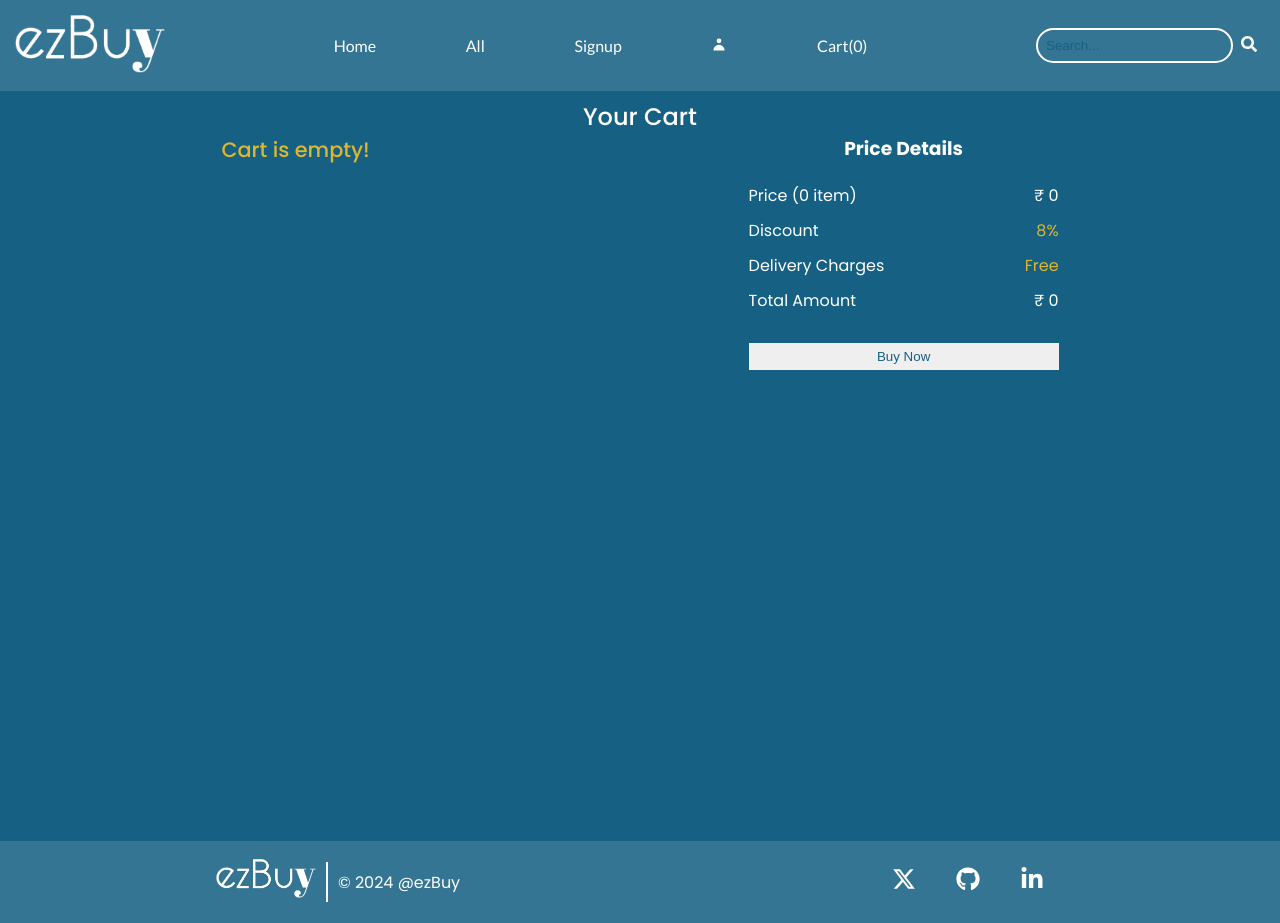
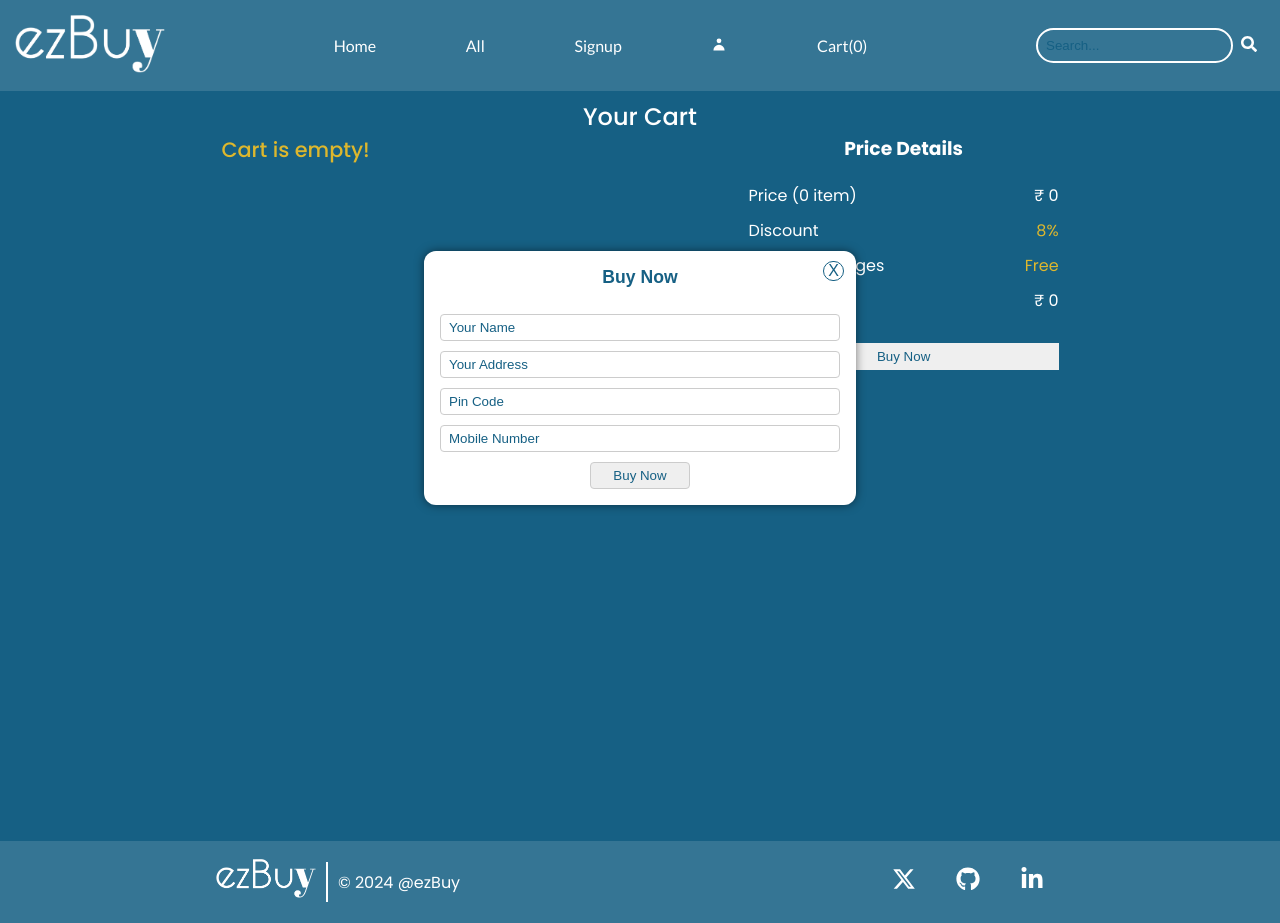
Before and after one commit to aruntutter/react-ecommerce-crud-app, a React (Vite) app: page /cart in a window 1280 px wide. Both pictures are taken after a click on the button "Buy Now". Built offline with nearby package versions, Linux system fonts and the light colour scheme; no server answers; the database is empty.

Commit message:
BuyNowModal created (open modal, close modal)

```diff
--- /dev/null
+++ b/src/components/buyNowModal/BuyNowModal.css
@@ -0,0 +1,102 @@
+/* BuyNowModal.css */
+.buy-now-page {
+  top: 50%;
+  left: 50%;
+  transform: translate(-50%, -50%);
+  width: 100%;
+  /* height: 100vh; */
+  position: relative;
+  font-family: Arial, Helvetica, sans-serif;
+  z-index: 999;
+}
+
+.close-button {
+  position: absolute;
+  top: 10px;
+  right: 12px;
+  background: none;
+  border: none;
+  font-size: 16px;
+  color: #166084;
+  cursor: pointer;
+  border: 1px solid #166084;
+  border-radius: 50px;
+  padding: 0px 4px;
+}
+
+.buy-now-form {
+  position: absolute;
+  top: 50%;
+  left: 50%;
+  transform: translate(-50%, -50%);
+  max-width: 500px;
+  background-color: #ffffff;
+  padding: 1rem;
+  border-radius: 12px;
+  display: flex;
+  align-items: center;
+  flex-direction: column;
+  gap: 10px;
+  box-shadow: 0px 0px 10px 0px rgba(0, 0, 0, 0.5);
+}
+
+.buy-now-heading h2 {
+  font-size: 1.1rem;
+  font-weight: 600;
+  margin-bottom: 1rem;
+  color: #166084;
+  font-family: inherit;
+}
+
+.buy-now-input-container input {
+  font-family: inherit;
+  width: 400px;
+  padding: 5px 8px;
+  border: 1px solid #ccc;
+  background-color: transparent;
+  color: #166084;
+  border-radius: 4px;
+
+  resize: none;
+  outline: none;
+}
+
+.buy-now-input-container input::placeholder {
+  color: #166084;
+}
+
+input::-webkit-outer-spin-button,
+input::-webkit-inner-spin-button {
+  -webkit-appearance: none;
+  margin: 0;
+}
+
+.buy-now-button-container button {
+  width: 100px;
+  padding: 5px 0;
+  border: none;
+  border-radius: 4px;
+  cursor: pointer;
+  border: 1px solid #ccc;
+  transition: box-shadow 0.2s;
+  color: #166084;
+}
+
+.buy-now-button-container button:hover {
+  cursor: pointer;
+}
+
+.buy-now-button-container button:active {
+  background-color: #ccc;
+  box-shadow: 0 0 5px rgba(0, 0, 0, 0.5);
+}
+
+@media screen and (max-width: 450px) {
+  .buy-now-form {
+    max-width: 350px;
+  }
+
+  .buy-now-input-container input {
+    width: 250px;
+  }
+}
--- /dev/null
+++ b/src/components/buyNowModal/BuyNowModal.jsx
@@ -0,0 +1,66 @@
+import "./BuyNowModal.css";
+
+const BuyNowModal = ({ onClose }) => {
+  const handleClose = () => {
+    if (onClose) {
+      onClose();
+    }
+  };
+  return (
+    <div className="buy-now-page">
+      {/* Buy Now Form */}
+      <div className="buy-now-form">
+        {/* Top Heading */}
+        <div className="buy-now-heading">
+          <h2>Buy Now</h2>
+          {/* Close Button */}
+          <button className="close-button" onClick={handleClose}>
+            X
+          </button>
+        </div>
+        {/* Name Input */}
+        <div className="buy-now-input-container">
+          <input
+            type="text"
+            name="name"
+            placeholder="Your Name"
+            className="buy-now-input-field"
+          />
+        </div>
+        {/* Address Input */}
+        <div className="buy-now-input-container">
+          <input
+            type="text"
+            name="address"
+            placeholder="Your Address"
+            className="buy-now-input-field"
+          />
+        </div>
+        {/* Pin Code Input */}
+        <div className="buy-now-input-container">
+          <input
+            type="text"
+            name="pincode"
+            placeholder="Pin Code"
+            className="buy-now-input-field"
+          />
+        </div>
+        {/* Mobile Number Input */}
+        <div className="buy-now-input-container">
+          <input
+            type="tel"
+            name="mobile"
+            placeholder="Mobile Number"
+            className="buy-now-input-field"
+          />
+        </div>
+        {/* Buy Now Button */}
+        <div className="buy-now-button-container">
+          <button type="button">Buy Now</button>
+        </div>
+      </div>
+    </div>
+  );
+};
+
+export default BuyNowModal;
--- a/src/pages/cart/CartPage.jsx
+++ b/src/pages/cart/CartPage.jsx
@@ -8,11 +8,14 @@ import {
   incrementQuantity,
 } from "../../redux/cartSlice";
 import toast from "react-hot-toast";
-import { useEffect } from "react";
+import { useEffect, useState } from "react";
+import BuyNowModal from "../../components/buyNowModal/BuyNowModal";
 
 const CartPage = () => {
   const cartItems = useSelector((state) => state.cart);
   const dispatch = useDispatch();
+  // Buy Now Modal
+  const [showBuyNowModal, setShowBuyNowModal] = useState(false);
 
   const deleteCart = (item) => {
     dispatch(deleteFromCart(item));
@@ -45,6 +48,11 @@ const CartPage = () => {
   const discountPercentage = 8;
   const discountAmount = (originalAmount * discountPercentage) / 100;
   const totalAmount = originalAmount - discountAmount.toFixed(0);
+
+  // BuyNowModal handle
+  const handleBuyNowClick = () => {
+    setShowBuyNowModal(true);
+  };
 
   return (
     <Layout>
@@ -146,7 +154,7 @@ const CartPage = () => {
                   </div>
                   {/* Buy Button */}
                   <div className="cart-buy-now-btn">
-                    <button>Buy Now</button>
+                    <button onClick={handleBuyNowClick}>Buy Now</button>
                   </div>
                 </div>
               </div>
@@ -154,6 +162,9 @@ const CartPage = () => {
           </div>
         </div>
       </div>
+      {showBuyNowModal && (
+        <BuyNowModal onClose={() => setShowBuyNowModal(false)} />
+      )}
     </Layout>
   );
 };
```
